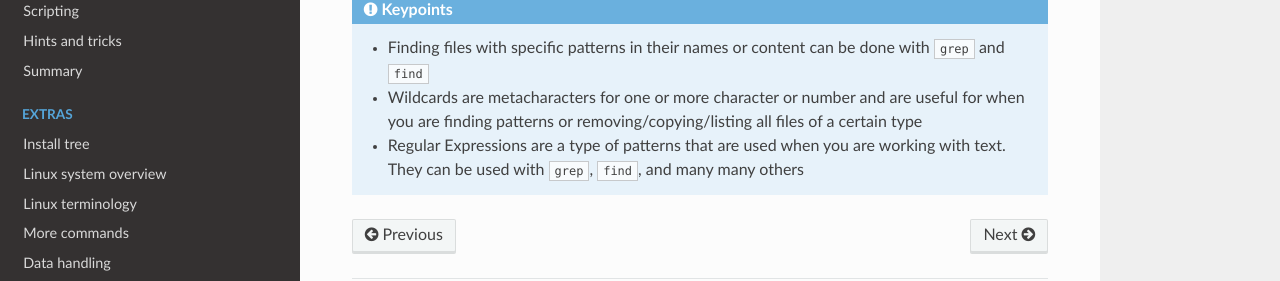
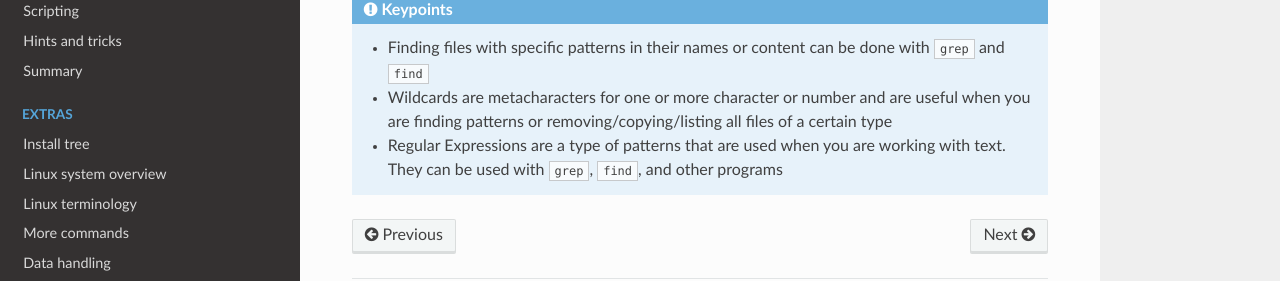
Before and after one commit to hpc2n/intro-linux, an MkDocs documentation site: the page built from docs/patterns.md, in a window 1280 px wide and 900 px high, scrolled down 5983 px. Shown: the part 552-833 px from the top of the window. Built offline with MkDocs 1.6.1, drawn with Linux system fonts in a browser that asks for light colours; nearby versions of some CDN libraries.

Commit message:
Patterns: regex

```diff
--- a/docs/patterns.md
+++ b/docs/patterns.md
@@ -265,5 +265,5 @@ Some common examples of regular expressions:
 !!! note "Keypoints"
 
     - Finding files with specific patterns in their names or content can be done with ``grep`` and ``find``
-    - Wildcards are metacharacters for one or more character or number and are useful for when you are finding patterns or removing/copying/listing all files of a certain type
-    - Regular Expressions are a type of patterns that are used when you are working with text. They can be used with ``grep``, ``find``, and many many others
+    - Wildcards are metacharacters for one or more character or number and are useful when you are finding patterns or removing/copying/listing all files of a certain type
+    - Regular Expressions are a type of patterns that are used when you are working with text. They can be used with ``grep``, ``find``, and other programs
```
Also changed, not shown: other parts of docs/patterns.md (+2 -2 lines).
